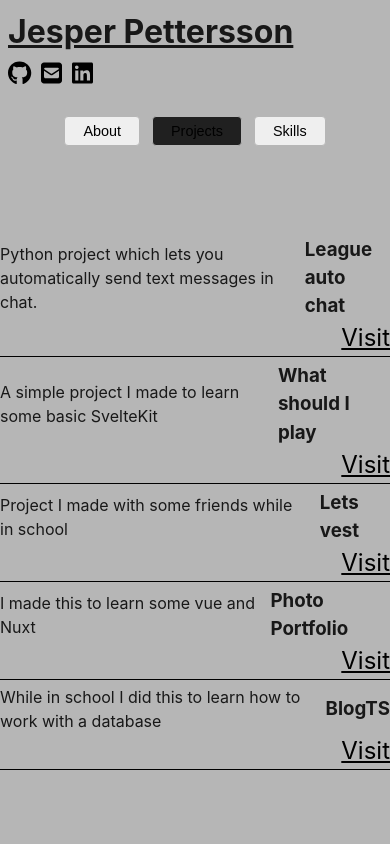
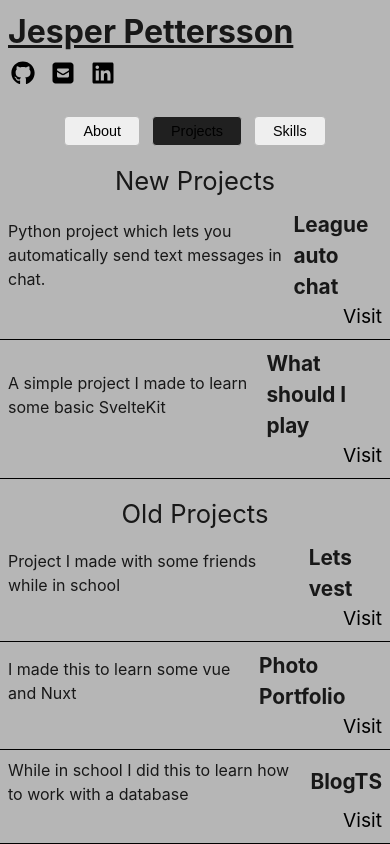
Before and after one commit to Jesper-dev/new_portfolio, a React (Vite) app: page / in a window 390 px wide. Both pictures are taken after a click on the button "Projects". Built offline with nearby package versions, Linux system fonts and the light colour scheme.

Commit message:
Fix mobile styling

```diff
--- a/src/components/flex/flex.scss
+++ b/src/components/flex/flex.scss
@@ -12,3 +12,7 @@
 .flex-column {
     flex-direction: column;
 }
+
+.flex-column-reverse {
+    flex-direction: column-reverse;
+}
--- a/src/components/flex/flex.tsx
+++ b/src/components/flex/flex.tsx
@@ -6,7 +6,7 @@ interface FlexProps extends PropsWithChildren {
   width?: string;
   height?: string;
   gap?: string;
-  direction?: "column" | "row";
+  direction?: "column" | "row" | "column-reverse";
   justify?:
     | "flex-start"
     | "center"
@@ -37,6 +37,7 @@ export const Flex = ({
   const classnames = classNames({
     "flex-container": true,
     "flex-column": direction === "column",
+    "flex-column-reverse": direction === "column-reverse",
     "flex-row": direction === "row",
   });
 
--- a/src/hooks/useIsMobile.tsx
+++ b/src/hooks/useGetDevice.tsx
@@ -1,6 +1,6 @@
 import { useEffect, useState } from "react";
 
-export const useIsMobile = () => {
+export const useGetDevice = () => {
   const [device, setDevice] = useState<"Mobile" | "Tablet" | "Desktop">(
     "Desktop"
   );
--- a/src/sections/aboutMe/aboutMe.tsx
+++ b/src/sections/aboutMe/aboutMe.tsx
@@ -1,10 +1,9 @@
 import { Flex } from "../../components/flex/flex";
+import { useGetDevice } from "../../hooks/useGetDevice";
 import "./aboutMe.scss";
 
-import { useIsMobile } from "../../hooks/useIsMobile";
-
 export const AboutMe = () => {
-  const device = useIsMobile();
+  const device = useGetDevice();
   return (
     <Flex direction="column" height="100%">
       <Flex
--- a/src/sections/projects/project.scss
+++ b/src/sections/projects/project.scss
@@ -2,6 +2,7 @@
     border-bottom: 1px solid black;
 
     @media screen and (min-width: 1280px) {
+        width: 800px;
         h3 {
             font-size: 1.6rem;
         }
@@ -10,10 +11,12 @@
             text-decoration: none;
             font-size: 1.1rem;
         }
-        width: 800px;
     }
 
-    @media screen and (max-width: 1279px) and (min-width: 769px) {
+    @media (max-width: 1279px) and (min-width: 769px) {
+        width: 100%;
+        padding: 8px;
+
         h3 {
             font-size: 1.6rem;
         }
@@ -22,22 +25,24 @@
             text-decoration: none;
             font-size: 1.1rem;
         }
-        width: 800px;
     }
 
-    @media screen and (max-width: 768px) and (min-width: 481px) {
+    @media (max-width: 768px) {
         width: 100%;
-        padding: 4px;
+        padding: 8px;
         h3 {
-            font-size: 1rem;
+            font-size: 1.3rem;
         }
         a {
             text-decoration: none;
-            font-size: 0.9rem;
+            font-size: 1.2rem;
         }
         p {
-            font-size: 0.9rem;
+            font-size: 1rem;
         }
     }
+}
 
+.header {
+    font-size: 1.6rem;
 }
--- a/src/sections/projects/project.tsx
+++ b/src/sections/projects/project.tsx
@@ -1,15 +1,24 @@
 import { Flex } from "../../components/flex/flex";
 import { Project } from "./projectHelper";
+
 import "./project.scss";
+import { useGetDevice } from "../../hooks/useGetDevice";
 
 type ProjecProps = {
   project: Project;
 };
 
 export const ProjectComp = ({ project }: ProjecProps) => {
+  const device = useGetDevice();
   return (
     <Flex className="projectContainer" direction="column">
-      <Flex gap="10px" align="center" width="100%" justify="space-between">
+      <Flex
+        gap="10px"
+        align="center"
+        width="100%"
+        justify="space-between"
+        direction={device === "Desktop" ? "row" : "column-reverse"}
+      >
         <p>{project.description}</p>
         <h3>{project.name}</h3>
       </Flex>
--- a/src/sections/projects/projectHelper.ts
+++ b/src/sections/projects/projectHelper.ts
@@ -4,7 +4,7 @@ export type Project = {
   description: string;
 };
 
-export const projectsList: Project[] = [
+export const newProjectsList: Project[] = [
   {
     name: "League auto chat",
     url: "https://github.com/Jesper-dev/leagueAutoChat",
@@ -16,6 +16,9 @@ export const projectsList: Project[] = [
     url: "https://what-should-i-play-rc161ij5w-jesperkyhs-projects.vercel.app/",
     description: "A simple project I made to learn some basic SvelteKit",
   },
+];
+
+export const oldProjectsList: Project[] = [
   {
     name: "Lets vest",
     url: "https://lets-vest.surge.sh/",
--- a/src/sections/projects/projects.tsx
+++ b/src/sections/projects/projects.tsx
@@ -1,16 +1,29 @@
 import { Flex } from "../../components/flex/flex";
 import { ProjectComp } from "./project";
-import { projectsList } from "./projectHelper";
+import { oldProjectsList, newProjectsList } from "./projectHelper";
 
 export const Projects = () => {
-  const getProjects = () => {
-    return projectsList.map((project, i) => {
+  const getNewProjects = () => {
+    return newProjectsList.map((project, i) => {
+      return <ProjectComp project={project} key={i} />;
+    });
+  };
+
+  const getOldProjects = () => {
+    return oldProjectsList.map((project, i) => {
       return <ProjectComp project={project} key={i} />;
     });
   };
   return (
-    <Flex direction="column" height="100%" gap="5px">
-      {getProjects()}
+    <Flex direction="column" height="100%" gap="16px">
+      <Flex direction="column" width="100%">
+        <p className="header">New Projects</p>
+        {getNewProjects()}
+      </Flex>
+      <Flex direction="column" width="100%">
+        <p className="header">Old Projects</p>
+        {getOldProjects()}
+      </Flex>
     </Flex>
   );
 };
--- a/src/sections/skills/skills.tsx
+++ b/src/sections/skills/skills.tsx
@@ -2,16 +2,7 @@ import { Flex } from "../../components/flex/flex";
 import "./skills.scss";
 
 export const Skills = () => {
-  const skillsList = [
-    "React",
-    "JavaScript",
-    "TypeScript",
-    "Sql",
-    "C#",
-    "Figma and UI/UX",
-    "SvelteKit",
-    "Working in a team",
-  ];
+  const skillsList = ["React", "JavaScript", "TypeScript", "Sql", "C#"];
   return (
     <Flex
       direction="column"
```
Also changed, not shown: package.json (+19 -19 lines), 1 other file (tests, documents, lock files or other folders).
